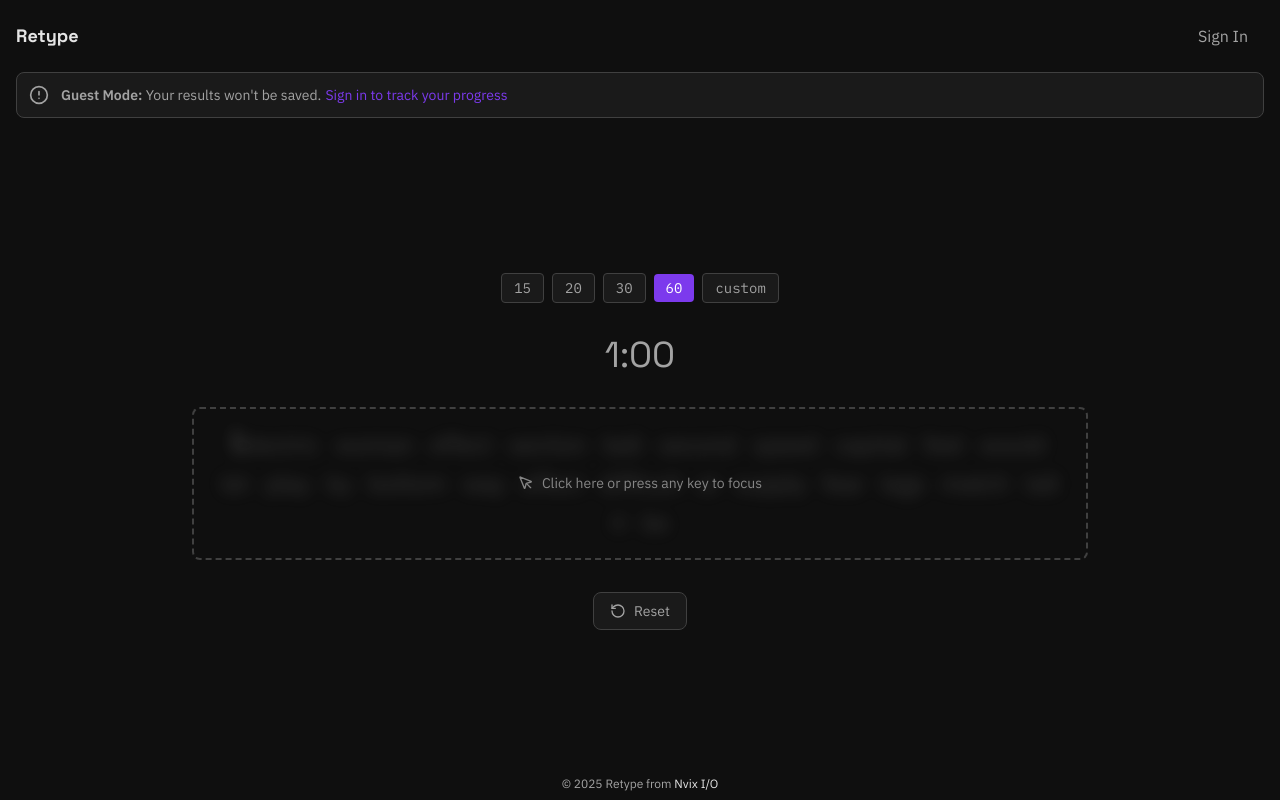
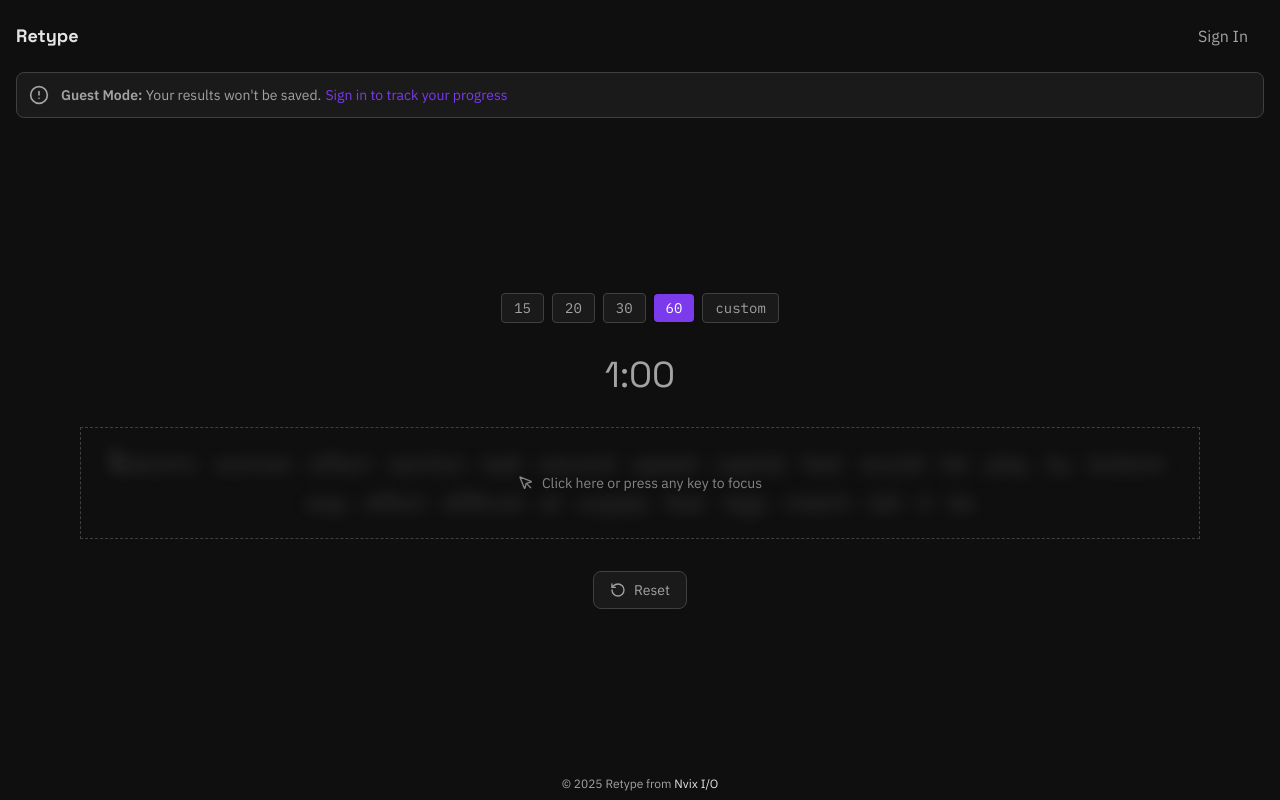
Before and after one commit to aibekz/typefast, a Next.js app: page / in a window 1280 px wide. Built offline with nearby package versions, Linux system fonts and the light colour scheme; no server answers.

Commit message:
refactor: Adjust TypingArea button styles for consistency
- Modified the button class in TypingArea to remove the maximum width constraint, ensuring a more uniform appearance.
- Maintained the existing dashed border and hover effects for improved visual feedback.

```diff
--- a/app/components/ui/TypingArea.tsx
+++ b/app/components/ui/TypingArea.tsx
@@ -180,7 +180,7 @@ function TypingArea({
 
       <button
         type="button"
-        className="w-full max-w-4xl relative cursor-text bg-transparent border-2 border-dashed border-[var(--border)] rounded-lg p-4 transition-colors duration-200 hover:border-[var(--fg-muted)]"
+        className="w-full relative cursor-text bg-transparent border border-dashed border-[var(--border)] p-4 transition-colors duration-200 hover:border-[var(--fg-muted)]"
         onClick={(e) => {
           // Only focus when clicking the text area
           onContainerClick();
```
